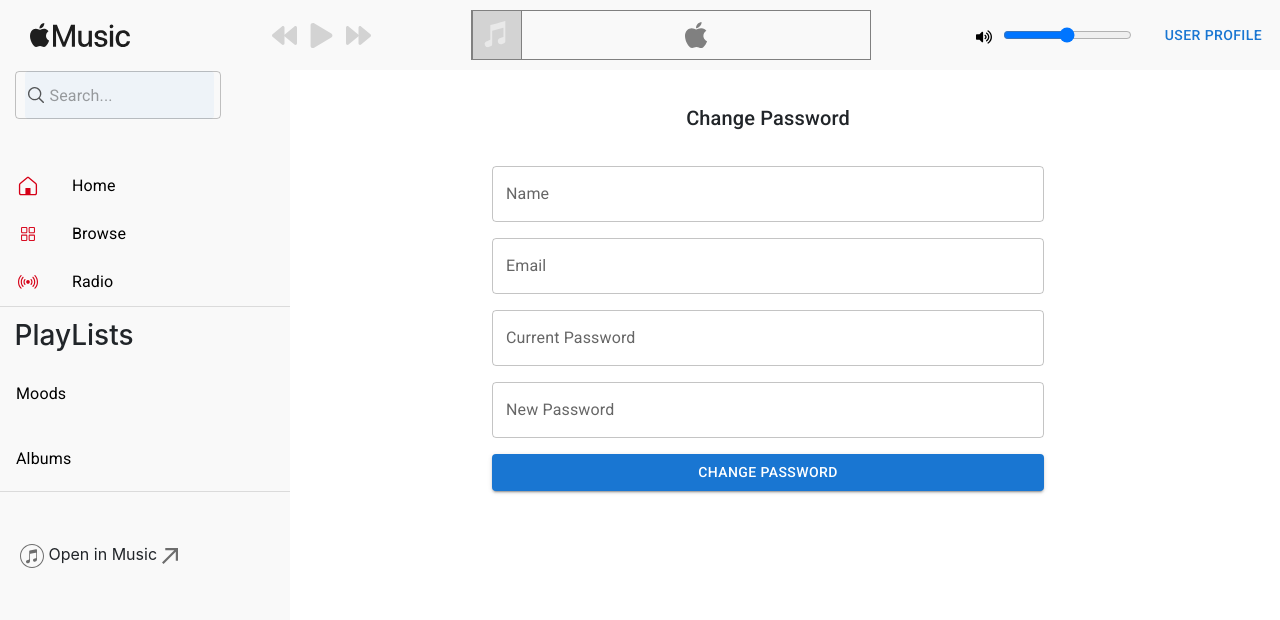
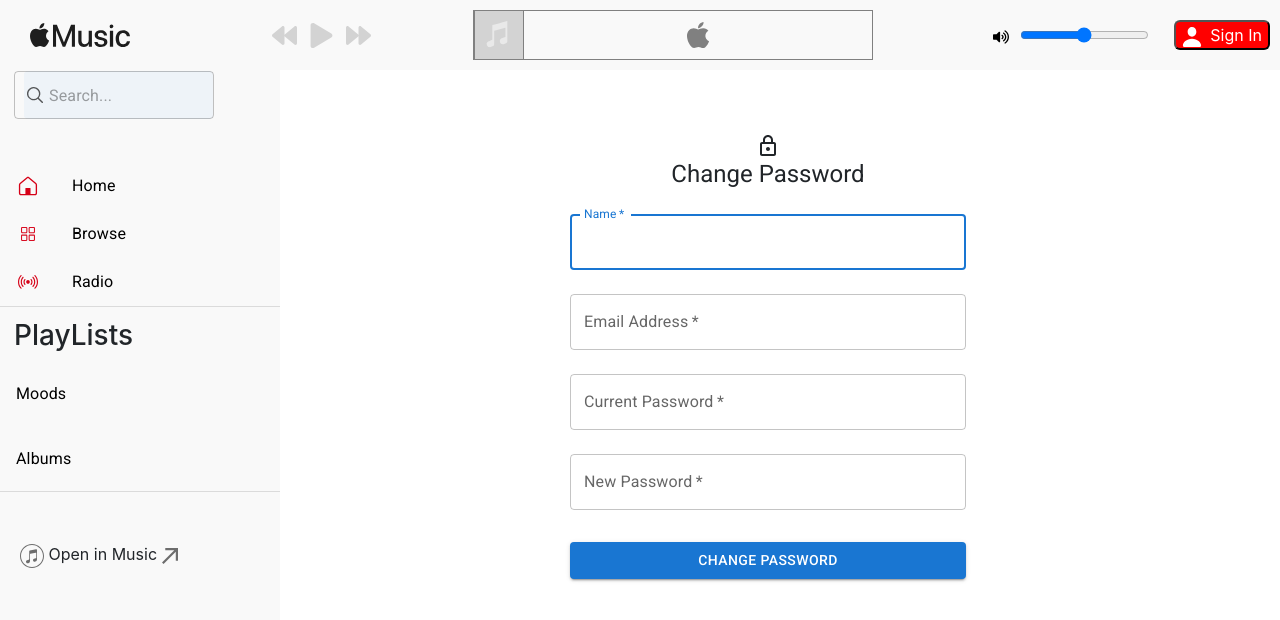
Before and after one commit to mkumar363/apple-clone, a React (Create React App) app: page /changepassword in a window 1280 px wide. Shown: the top 620 px of the page. Built offline with nearby package versions, Linux system fonts and the light colour scheme.

Commit message:
seven done

```diff
--- a/src/App.js
+++ b/src/App.js
@@ -26,6 +26,7 @@
 import TopTwenty from './pages/TopTwenty';
 import NewSong from './pages/NewSong';
 import Album1 from './pages/Album1';
+import { ToastContainer } from 'react-toastify';
 
 function App() {
   const { token, setIsMobile } = useUser();
@@ -53,6 +54,7 @@
 
   return (
     <div className="main-container">
+    <ToastContainer/>
       <BrowserRouter>
         <div className="leftcontent">
           <MediaQuery minWidth={1024}>
--- a/src/components/Navbar1.js
+++ b/src/components/Navbar1.js
@@ -20,8 +20,8 @@
 import axios from "axios";
 import three from "../assets/three.svg";
 import Swal from "sweetalert2";
-import Modal from "@mui/material/Modal";
-import Button from "@mui/material/Button";
+import { ToastContainer, toast } from 'react-toastify';
+import 'react-toastify/dist/ReactToastify.css';
 
 const Navbar1 = (props) => {
   const [isPlaying, setIsPlaying] = useState(false);
@@ -117,9 +117,6 @@
     navigate("/login");
   };
 
-  const handleChangePassword = () => {
-    navigate("/changepassword");
-  };
 
   useEffect(() => {
     if (audioPlayer.current) {
@@ -411,112 +408,17 @@
           </div>
         </div>
 
-        <div className="nav-login">
-          <Button onClick={handleOpen}>
-            <div>
-              {localStorage.getItem("token") ? (
-                <div
-                  style={{
-                    width: "40px",
-                    height: "40px",
-                    borderRadius: "50%",
-                    backgroundColor: "green",
-                    color: "white",
-                    display: "flex",
-                    justifyContent: "center",
-                    alignItems: "center",
-                    fontSize: "24px",
-                  }}
-                >
-                  {localStorage.getItem("name") &&
-                    localStorage.getItem("name")[0]}
-                </div>
-              ) : (
-                "User Profile"
-              )}
-            </div>
-          </Button>
-          <Modal
-            open={open}
-            onClose={handleClose}
-            aria-labelledby="modal-modal-title"
-            aria-describedby="modal-modal-description"
-            style={{ marginLeft: "85%", marginTop: "-260px" }}
-          >
-            <div
-              style={{
-                display: "flex",
-                alignItems:'center',
-                justifyContent:"center",
-
-                width: "150px",
-                height: "150px",
-                backgroundColor: "lightyellow",
-                borderRadius: "10px",
-                position: "absolute",
-                top: "50%",
-                left: "50%",
-                marginTop: "-30px",
-                transform: "translate(-50%, -50%)",
-              }}
-            >
-              {!localStorage.getItem("token") ? (
-                <button onClick={()=>{handleLogin();handleClose()}}
-                style={{fontSize:'18px',backgroundColor:'red',
-                color:'white',borderRadius:'5px',fontWeight:'600',
-                width:'150px'}}>Sign In</button>
-              ) : (
-                <div
-                  style={{
-                    display: "flex",
-                    flexDirection: "column",
-                    alignItems: "baseline",
-                    gap: "10px",
-                    backgroundColor: "lightyellow",
-                  }}
-                >
-                  <button
-                    style={{
-                      textDecoration: "none",
-                      borderRadius: "6px",
-                      color: "black",
-                      border: "none",
-                      backgroundColor: "lightyellow",
-                    }}
-                  >
-                    {localStorage.getItem("name").toUpperCase()}
-                  </button>
-                  <button
-                    style={{
-                      borderRadius: "6px",
-                      color: "black",
-                      border: "none",
-                      textDecoration: "none",
-                      backgroundColor: "lightyellow",
-                    }}
-                    onClick={handleChangePassword}
-                  >
-                    Change Password
-                  </button>
-
-                  <button
-                    style={{
-                      textDecoration: "none",
-                      borderRadius: "6px",
-                      color: "black",
-                      border: "none",
-                      backgroundColor: "lightyellow",
-                    }}
-                    onClick={logoutHandler}
-                  >
-                    {/* <img src={signin} alt="" style={{ marginRight: '4px' }} /> */}
-                    Sign out
-                  </button>
-                </div>
-              )}
-            </div>
-          </Modal>
-        </div>
+        <div className='nav-login' style={{ backgroundColor: 'red', borderRadius: '10px' }}>
+                        {!localStorage.getItem('token') ? (
+                            <button style={{ backgroundColor: 'red', borderRadius: '6px', color: 'white' }} onClick={handleLogin}>
+                                <img src={signin} alt='' style={{ marginRight: '4px' }} /> Sign In
+                            </button>
+                        ) : (
+                            <button style={{ backgroundColor: 'red', borderRadius: '6px', color: 'white' }} onClick={logoutHandler}>
+                                <img src={signin} alt='' style={{ marginRight: '4px' }} /> Sign out
+                            </button>
+                        )}
+                    </div>
       </div>
     </>
   );
--- a/src/components/Sidebar.js
+++ b/src/components/Sidebar.js
@@ -93,7 +93,18 @@
   return (
     <>
 
-      <Box sx={{ flexGrow: 1, position: 'fixed', zIndex: '1', top: '0px', background: 'rgb(249,249,249)',width:'290px' }}>
+    <Box sx={{
+  flexGrow: 1,
+  position: 'sticky',
+  zIndex: '1',
+  top: '0px',
+  background: 'rgb(249,249,249)',
+  width:'280px',
+  '@media (min-width: 1024px)': { // adjust the breakpoint as needed
+    position: 'fixed',
+  },
+}}>
+
         <SidebarCol>
           <Grid container direction="column" spacing={2}>
             <Grid item>
--- a/src/components/navbar1.css
+++ b/src/components/navbar1.css
@@ -72,6 +72,9 @@
     /* .nav-controls {
         display: none;
     } */
+     .nav-login{
+      display:none ;
+     }
     .nav-controls{
     width: 200px;
 }
--- a/src/pages/Album1.js
+++ b/src/pages/Album1.js
@@ -52,7 +52,7 @@
   };
 
   return (
-    <div>
+    <div >
       {loading && <CircularProgress />}
       {error && <Typography variant="body1" color="error">{error}</Typography>}
       <Grid container spacing={2} justifyContent="center">
--- a/src/pages/Carousel.js
+++ b/src/pages/Carousel.js
@@ -114,7 +114,7 @@
     textAlign: 'center'
 };
 const carouselImageStyle = {
-    width: '99%',
+    width: '98%',
     height: 'auto',
     maxHeight: '300px',
     borderRadius: '20px',
--- a/src/pages/ChangePassword.js
+++ b/src/pages/ChangePassword.js
@@ -1,7 +1,10 @@
 import React, { useState } from 'react';
-import { TextField, Button, Typography, Snackbar, Container, Grid, Box } from '@mui/material';
-import MuiAlert from '@mui/material/Alert';
+import { TextField, Button, Typography, Snackbar, Container, Box, Alert } from '@mui/material';
+import LockOutlinedIcon from '@mui/icons-material/LockOutlined';
+import { createTheme, ThemeProvider } from '@mui/material/styles';
 import axios from 'axios';
+
+const theme = createTheme();
 
 function ChangePassword() {
     const [formData, setFormData] = useState({
@@ -10,6 +13,7 @@
         currentPassword: '',
         newPassword: ''
     });
+
     const [snackbarOpen, setSnackbarOpen] = useState(false);
     const [snackbarMessage, setSnackbarMessage] = useState('');
     const [snackbarSeverity, setSnackbarSeverity] = useState('success');
@@ -35,12 +39,11 @@
                 headers: {
                     'Content-Type': 'application/json',
                     projectId: 'cp0doe0u3fx9',
-                    Authorization:`Bearer ${localStorage.getItem("token")}`
+                    Authorization: `Bearer ${localStorage.getItem("token")}`
                 }
             });
             setSnackbarMessage('Password updated successfully.');
             setSnackbarSeverity('success');
-            console.log(response.data.data);
             setSnackbarOpen(true);
         } catch (error) {
             console.error('Error updating password:', error);
@@ -55,60 +58,90 @@
     };
 
     return (
-        <Container maxWidth="sm">
-            <Box sx={{ mt: 4 }}>
-                <Typography variant="h6" align="center">Change Password</Typography>
-                <form onSubmit={handleSubmit}>
-                    <Grid container spacing={2} mt={2}>
-                        <Grid item xs={12}>
+        <ThemeProvider theme={theme}>
+            <Container component="main" maxWidth="xs">
+                <Box
+                    sx={{
+                        marginTop: 8,
+                        display: 'flex',
+                        flexDirection: 'column',
+                        alignItems: 'center',
+                    }}
+                >
+                    <LockOutlinedIcon />
+                    <Typography component="h1" variant="h5">
+                        Change Password
+                    </Typography>
+                    <Box component="form" onSubmit={handleSubmit} sx={{ mt: 1 }}>
                         <TextField
+                            variant="outlined"
+                            margin="normal"
+                            required
+                            fullWidth
+                            id="name"
                             label="Name"
                             name="name"
+                            autoComplete="name"
+                            autoFocus
                             value={formData.name}
                             onChange={handleChange}
+                        />
+                        <TextField
+                            variant="outlined"
+                            margin="normal"
+                            required
                             fullWidth
-                            />
-                        </Grid>
-                        <Grid item xs={12}>
-                            <TextField
-                                label="Email"
+                            id="email"
+                            label="Email Address"
                             name="email"
                             type="email"
+                            autoComplete="email"
                             value={formData.email}
                             onChange={handleChange}
+                        />
+                        <TextField
+                            variant="outlined"
+                            margin="normal"
+                            required
                             fullWidth
-                            />
-                        </Grid>
-                        <Grid item xs={12}>
-                            <TextField
+                            name="currentPassword"
                             label="Current Password"
-                                name="currentPassword"
                             type="password"
+                            id="currentPassword"
+                            autoComplete="current-password"
                             value={formData.currentPassword}
                             onChange={handleChange}
+                        />
+                        <TextField
+                            variant="outlined"
+                            margin="normal"
+                            required
                             fullWidth
-                            />
-                        </Grid>
-                        <Grid item xs={12}>
-                            <TextField
+                            name="newPassword"
                             label="New Password"
-                                name="newPassword"
                             type="password"
+                            id="newPassword"
+                            autoComplete="new-password"
                             value={formData.newPassword}
                             onChange={handleChange}
+                        />
+                        <Button
+                            type="submit"
                             fullWidth
-                            />
-                        </Grid>
-                    </Grid>
-                    <Button type="submit" variant="contained" color="primary" fullWidth sx={{ mt: 2 }}>Change Password</Button>
-                </form>
+                            variant="contained"
+                            sx={{ mt: 3, mb: 2 }}
+                        >
+                            Change Password
+                        </Button>
+                    </Box>
+                </Box>
                 <Snackbar open={snackbarOpen} autoHideDuration={6000} onClose={handleSnackbarClose}>
-                    <MuiAlert onClose={handleSnackbarClose} severity={snackbarSeverity} sx={{ width: '100%' }}>
+                    <Alert onClose={handleSnackbarClose} severity={snackbarSeverity} sx={{ width: '100%' }}>
                         {snackbarMessage}
-                    </MuiAlert>
+                    </Alert>
                 </Snackbar>
-            </Box>
             </Container>
+        </ThemeProvider>
     );
 }
 
--- a/src/pages/Login.js
+++ b/src/pages/Login.js
@@ -8,15 +8,21 @@
 import Visibility from '@mui/icons-material/Visibility';
 import VisibilityOff from '@mui/icons-material/VisibilityOff';
 import { createTheme, ThemeProvider } from '@mui/material/styles';
+import { ToastContainer, toast } from 'react-toastify';
+import 'react-toastify/dist/ReactToastify.css';
 
 const theme = createTheme();
 
 function Login() {
+
   const [getData, setData] = useState({
+
     email: '',
     password: '',
     appType: 'music'
   });
+
+
   const [getError, setError] = useState(null);
   const [showPassword, setShowPassword] = useState(false);
   const navigate = useNavigate();
@@ -47,7 +53,10 @@
     }).then((result) => {
       localStorage.setItem('name', result.data.data.user.name);
       localStorage.setItem('token', result.data.token);
-      navigate('/');
+      toast.success('Login Successfully ....');
+      setTimeout(() => {
+        navigate('/');
+      }, 5000);
     }).catch((error) => {
       if (error.response && error.response.data.message) {
         setError(error.response.data.message);
@@ -60,8 +69,10 @@
   const handleClickShowPassword = () => setShowPassword(!showPassword);
   const handleMouseDownPassword = (event) => event.preventDefault();
 
+
   return (
     <ThemeProvider theme={theme}>
+     <ToastContainer/>
       <Container component="main" maxWidth="xs">
         <Box
           sx={{
@@ -134,6 +145,8 @@
             </Button>
           </Box>
         </Box>
+
+
       </Container>
     </ThemeProvider>
   );
--- a/src/pages/SignUp.js
+++ b/src/pages/SignUp.js
@@ -2,6 +2,11 @@
 import { Button, TextField, Container, Typography, Alert, Box, Card, CardContent } from '@mui/material';
 import axios from 'axios';
 import { useNavigate } from 'react-router-dom';
+import { createTheme, ThemeProvider } from '@mui/material/styles';
+import { ToastContainer, toast } from 'react-toastify';
+import 'react-toastify/dist/ReactToastify.css';
+
+const theme = createTheme();
 
 function SignUp() {
     const [getData, setData] = useState({
@@ -12,7 +17,6 @@
     });
 
     const [getError, setError] = useState(null);
-
     const navigate = useNavigate();
 
     const onChangeHandler = (event) => {
@@ -44,9 +48,11 @@
         }).then((result) => {
             localStorage.setItem('name', result.data.data.user.name);
             localStorage.setItem('token', result.data.token);
-            navigate('/');
+            toast.success('Signup Successfully ....');
+            setTimeout(() => {
+              navigate('/');
+            }, 5000);
         }).catch((error) => {
-            console.log(error);
             if (error.response && error.response.data.message) {
                 setError(error.response.data.message);
             } else {
@@ -56,15 +62,24 @@
     };
 
     return (
-        <Container maxWidth="sm">
-            <Card sx={{ mt: 5 }}>
-                <CardContent>
-                    <Box component="form" onSubmit={onSubmitHandler} noValidate sx={{ mt: 3 }}>
-                        <Typography component="h1" variant="h4" align="center" gutterBottom>
-                            Sign Up
-                        </Typography>
-                        {getError && <Alert severity="error" sx={{ mb: 2 }}>{getError}</Alert>}
+        <ThemeProvider theme={theme}>
+            <ToastContainer />
+            <Container component="main" maxWidth="xs">
+                <Box
+                    sx={{
+                        marginTop: 8,
+                        display: 'flex',
+                        flexDirection: 'column',
+                        alignItems: 'center',
+                    }}
+                >
+                    <Typography component="h1" variant="h5">
+                        Sign Up
+                    </Typography>
+                    {getError && <Alert severity="error">{getError}</Alert>}
+                    <Box component="form" onSubmit={onSubmitHandler} sx={{ mt: 1 }}>
                         <TextField
+                            variant="outlined"
                             margin="normal"
                             required
                             fullWidth
@@ -77,6 +92,7 @@
                             onChange={onChangeHandler}
                         />
                         <TextField
+                            variant="outlined"
                             margin="normal"
                             required
                             fullWidth
@@ -88,6 +104,7 @@
                             onChange={onChangeHandler}
                         />
                         <TextField
+                            variant="outlined"
                             margin="normal"
                             required
                             fullWidth
@@ -103,7 +120,6 @@
                             type="submit"
                             fullWidth
                             variant="contained"
-                            color="primary"
                             sx={{ mt: 3, mb: 2 }}
                         >
                             Sign Up
@@ -111,15 +127,15 @@
                         <Button
                             fullWidth
                             variant="outlined"
-                            sx={{ mt: 1 }}
+                            sx={{ mb: 2 }}
                             onClick={handleLogin}
                         >
                             Login
                         </Button>
                     </Box>
-                </CardContent>
-            </Card>
-        </Container>
+                </Box>
+            </Container>
+        </ThemeProvider>
     );
 }
 
```
Lines whose indentation alone changed are shown as unchanged.
